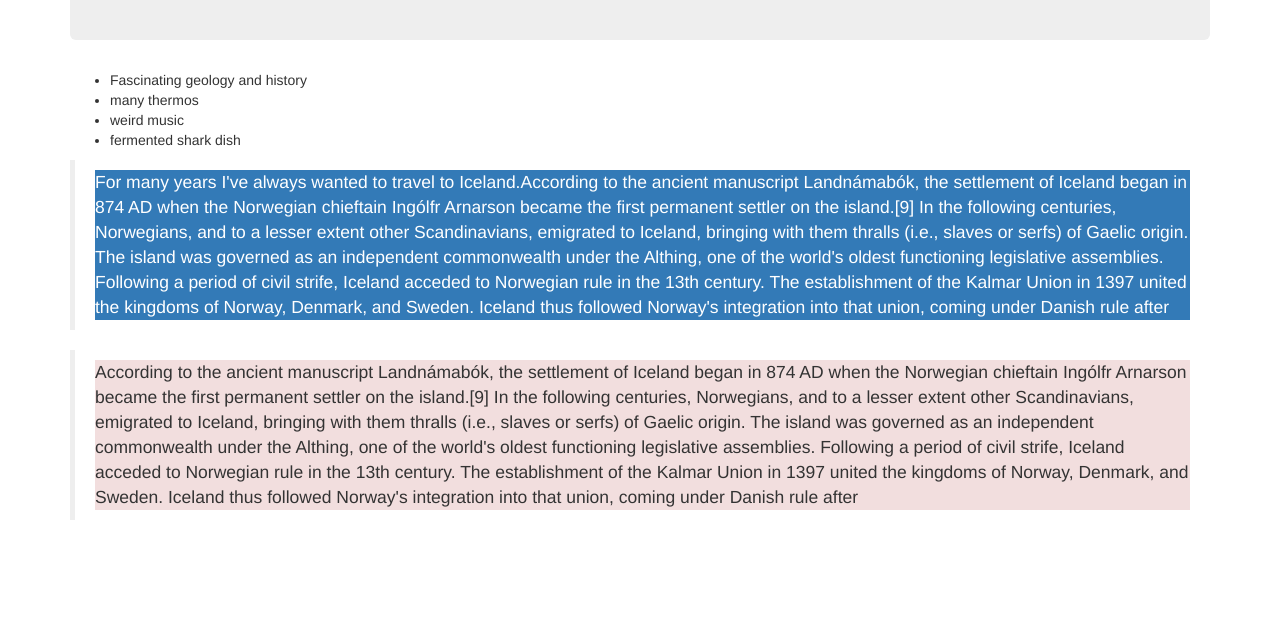
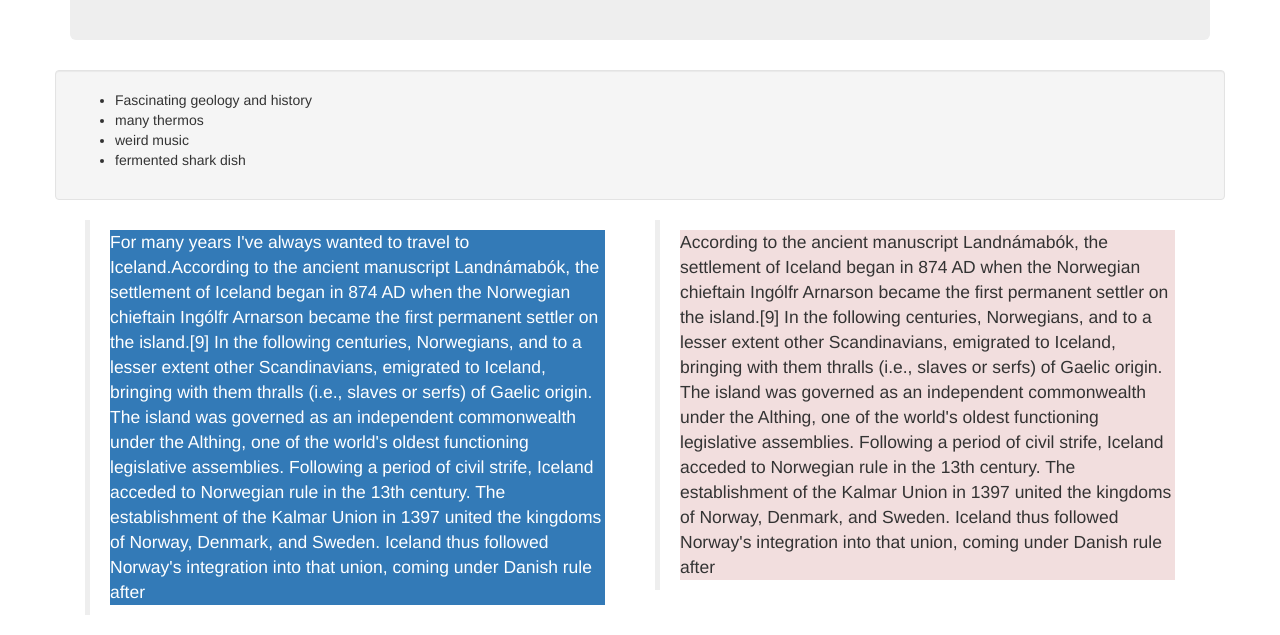
Before and after one commit to Lilkgb/iceland, a plain HTML site: page index.html in a window 1280 px wide. Shown: the part 225-860 px from the top of the page. Before the commit the page ends 800 px from the top, so only its background shows below. Drawn offline with Linux system fonts and the light colour scheme.

Commit message:
added column blockquote

```diff
--- a/index.html
+++ b/index.html
@@ -11,19 +11,26 @@
     <div class="jumbotron">
       <h1>Some reasons why I want to travel to Iceland</h1>
     </div>
+    <div class="row">
+      <div class="well">
       <ul>
         <li>Fascinating geology and history</li>
         <li>many thermos</li>
         <li>weird music</li>
         <li>fermented shark dish</li>
       </ul>
+      </div>
+    </div>
+      <div class="col-md-6">
         <blockquote>
           <p class="bg-primary"> For many years I've always wanted to travel to Iceland.According to the ancient manuscript Landnámabók, the settlement of Iceland began in 874 AD when the Norwegian chieftain Ingólfr Arnarson became the first permanent settler on the island.[9] In the following centuries, Norwegians, and to a lesser extent other Scandinavians, emigrated to Iceland, bringing with them thralls (i.e., slaves or serfs) of Gaelic origin. The island was governed as an independent commonwealth under the Althing, one of the world's oldest functioning legislative assemblies. Following a period of civil strife, Iceland acceded to Norwegian rule in the 13th century. The establishment of the Kalmar Union in 1397 united the kingdoms of Norway, Denmark, and Sweden. Iceland thus followed Norway's integration into that union, coming under Danish rule after </p>
         </blockquote>
+      </div>
+      <div class="col-md-6">
         <blockquote>
           <p class="bg-danger"> According to the ancient manuscript Landnámabók, the settlement of Iceland began in 874 AD when the Norwegian chieftain Ingólfr Arnarson became the first permanent settler on the island.[9] In the following centuries, Norwegians, and to a lesser extent other Scandinavians, emigrated to Iceland, bringing with them thralls (i.e., slaves or serfs) of Gaelic origin. The island was governed as an independent commonwealth under the Althing, one of the world's oldest functioning legislative assemblies. Following a period of civil strife, Iceland acceded to Norwegian rule in the 13th century. The establishment of the Kalmar Union in 1397 united the kingdoms of Norway, Denmark, and Sweden. Iceland thus followed Norway's integration into that union, coming under Danish rule after </p>
         </blockquote>
-
+      </div>
   </div>
   </body>
 </html>
```
Lines whose indentation alone changed are shown as unchanged.
